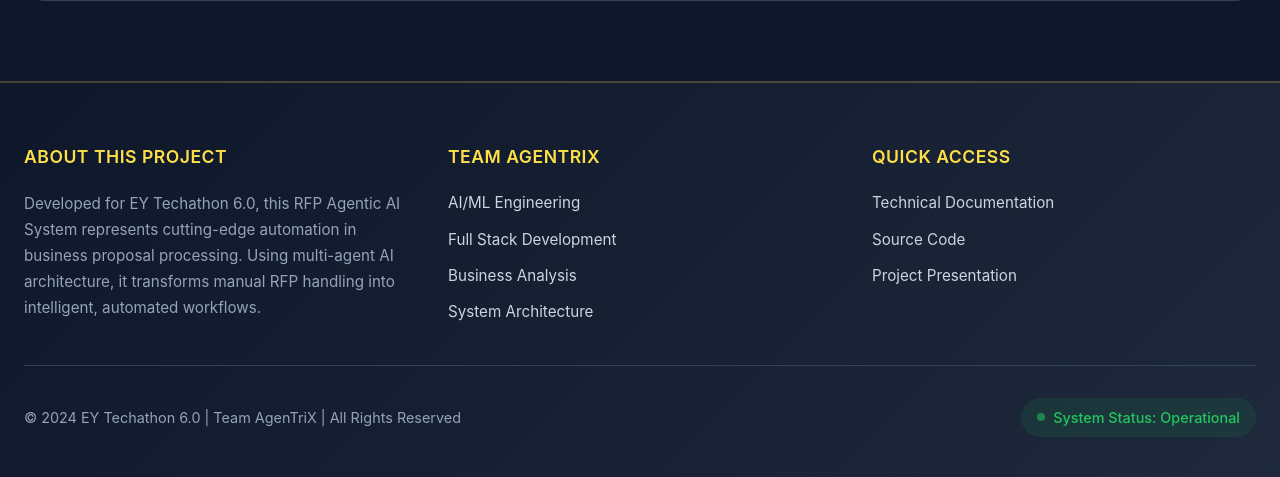
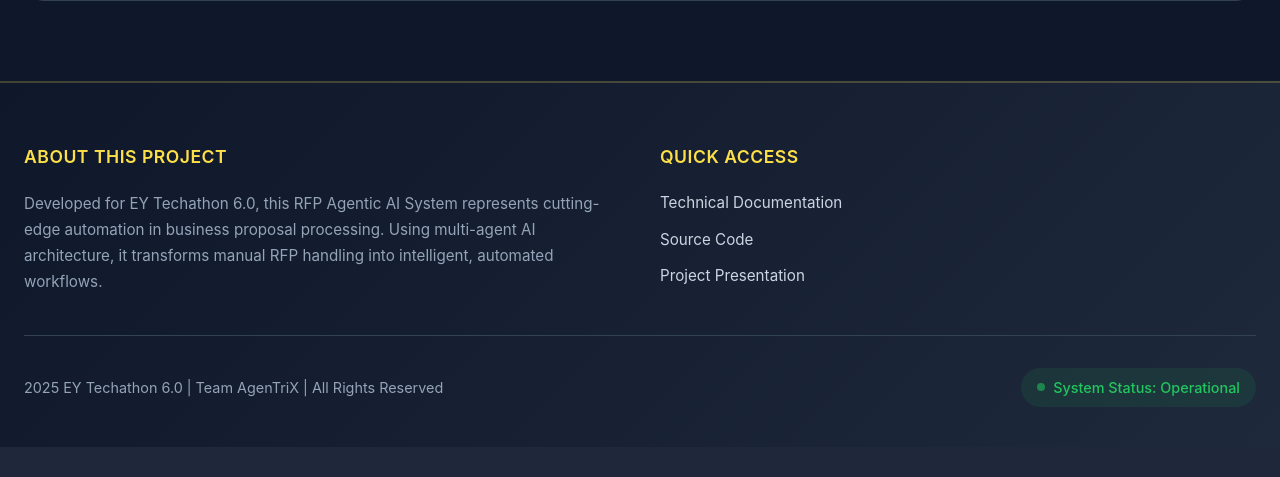
Before and after one commit to shivamrajputa400/rfp-enterprise-system, a FastAPI app: page / in a window 1280 px wide. Shown: the part 1607-2084 px from the top of the page. After the commit the page ends 2054 px from the top, so only its background shows below. Run offline with FastAPI, Linux system fonts and the light colour scheme.

Commit message:
Refactor footer links
Updated footer links and copyright year, removed unused comments.

```diff
--- a/backend/templates/index.html
+++ b/backend/templates/index.html
@@ -5,7 +5,7 @@
     <meta name="viewport" content="width=device-width, initial-scale=1.0">
     <title>RFP Agentic AI System | EY Techathon 6.0</title>
     <style>
-        /* Reset and Base */
+
         * { margin: 0; padding: 0; box-sizing: border-box; }
         body {
             font-family: 'Inter', 'Segoe UI', -apple-system, BlinkMacSystemFont, sans-serif;
@@ -14,14 +14,13 @@
             line-height: 1.6;
         }
 
-        /* Container */
         .container {
             max-width: 1280px;
             margin: 0 auto;
             padding: 0 24px;
         }
 
-        /* Header */
+
         .main-header {
             text-align: center;
             margin-bottom: 48px;
@@ -102,7 +101,7 @@
             color: #fde047;
         }
 
-        /* Main Content Sections */
+
         .content-section {
             background: #1e293b;
             border-radius: 20px;
@@ -216,7 +215,7 @@
             border-color: #fde047;
         }
 
-        /* Progress Section */
+
         .progress-container {
             display: none;
             margin-bottom: 30px;
@@ -368,7 +367,7 @@
             flex-wrap: wrap;
         }
 
-        /* Upload Section */
+
         .upload-area {
             border: 3px dashed #475569;
             border-radius: 16px;
@@ -517,7 +516,7 @@
             margin-top: 8px;
         }
 
-        /* Loading State */
+
         .loading-section {
             display: none;
             text-align: center;
@@ -638,7 +637,7 @@
             50% { opacity: 0.5; }
         }
 
-        /* Responsive */
+
         @media (max-width: 768px) {
             .container { padding: 0 16px; }
             .main-title { font-size: 2.5rem; }
@@ -651,7 +650,7 @@
     </style>
 </head>
 <body>
-    <!-- Header -->
+
     <header class="main-header">
         <div class="header-gradient"></div>
         <div class="container">
@@ -666,9 +665,9 @@
         </div>
     </header>
 
-    <!-- Main Content -->
+
     <main class="container">
-        <!-- Web Scraper Section -->
+
         <section class="content-section" id="webScraperSection">
             <h2 class="section-title">
                 <div class="title-icon">01</div>
@@ -678,7 +677,7 @@
                 Extract content from any website and convert it directly into processable RFP documents. The system automatically structures web content for AI analysis.
             </p>
 
-            <!-- URL Input -->
+
             <div class="scraper-input-group">
                 <input type="text" id="scraperUrl" class="url-input"
                     placeholder="https://example.com/rfp-document-or-article"
@@ -694,7 +693,7 @@
                 Supports: Corporate websites, RFP portals, product documentation, technical specifications, and business articles
             </p>
 
-            <!-- Scraping Controls -->
+
             <div class="scraper-controls">
                 <div class="control-group">
                     <div class="control-label">
@@ -735,7 +734,7 @@
                 </div>
             </div>
 
-            <!-- Progress Section -->
+
             <div class="progress-container" id="scraperProgress">
                 <div class="progress-header">
                     <span style="color: #f8fafc; font-weight: 500;">Extraction Progress</span>
@@ -773,7 +772,7 @@
                 </div>
             </div>
 
-            <!-- Content Preview -->
+
             <div class="preview-container" id="previewContainer">
                 <div class="preview-title">
                     <div style="width: 24px; height: 24px; background: #fde047; border-radius: 6px; display: flex; align-items: center; justify-content: center; color: #0f172a; font-weight: 600;">P</div>
@@ -784,7 +783,7 @@
                 </div>
             </div>
 
-            <!-- Results Section -->
+
             <div class="scraper-results" id="scraperResults">
                 <div style="background: rgba(253, 224, 71, 0.05); border-radius: 16px; padding: 32px; border: 1px solid rgba(253, 224, 71, 0.1); margin-bottom: 24px;">
                     <div style="display: flex; justify-content: space-between; align-items: center; margin-bottom: 24px;">
@@ -840,13 +839,13 @@
                         grid-template-columns: repeat(auto-fill, minmax(300px, 1fr));
                         gap: 16px;
                     ">
-                        <!-- Recent items will be added here dynamically -->
+
                     </div>
                 </div>
             </div>
         </section>
 
-        <!-- File Upload Section -->
+
         <section class="content-section">
             <h2 class="section-title">
                 <div class="title-icon">02</div>
@@ -873,13 +872,13 @@
             </div>
         </section>
 
-        <!-- Loading State -->
+
         <div class="loading-section" id="loadingSection">
             <div class="loading-spinner"></div>
             <div class="loading-text" id="progressText">Initializing AI processing pipeline...</div>
         </div>
 
-        <!-- Results Section -->
+
         <section class="results-section" id="resultsSection">
             <h2 class="section-title">
                 <div class="title-icon">03</div>
@@ -887,12 +886,12 @@
             </h2>
 
             <div id="resultsContent">
-                <!-- Results will be populated here -->
+
             </div>
         </section>
     </main>
 
-    <!-- Footer -->
+
     <footer class="main-footer">
         <div class="container">
             <div class="footer-content">
@@ -905,29 +904,20 @@
                     </p>
                 </div>
 
-                <div class="footer-column">
-                    <h3>Team AgenTriX</h3>
-                    <div class="footer-links">
-                        <a href="#" class="footer-link">AI/ML Engineering</a>
-                        <a href="#" class="footer-link">Full Stack Development</a>
-                        <a href="#" class="footer-link">Business Analysis</a>
-                        <a href="#" class="footer-link">System Architecture</a>
-                    </div>
-                </div>
 
                 <div class="footer-column">
                     <h3>Quick Access</h3>
                     <div class="footer-links">
-                        <a href="#" class="footer-link">Technical Documentation</a>
-                        <a href="#" class="footer-link">Source Code</a>
-                        <a href="#" class="footer-link">Project Presentation</a>
+                        <a href="https://github.com/shivamrajputa400/rfp-enterprise-system" class="footer-link">Technical Documentation</a>
+                        <a href="https://github.com/shivamrajputa400/rfp-enterprise-system" class="footer-link">Source Code</a>
+                        <a href="https://github.com/shivamrajputa400/rfp-enterprise-system" class="footer-link">Project Presentation</a>
                     </div>
                 </div>
             </div>
 
             <div class="footer-bottom">
                 <div class="copyright">
-                    © 2024 EY Techathon 6.0 | Team AgenTriX | All Rights Reserved
+                     2025 EY Techathon 6.0 | Team AgenTriX | All Rights Reserved
                 </div>
 
                 <div class="status-badge">
```
